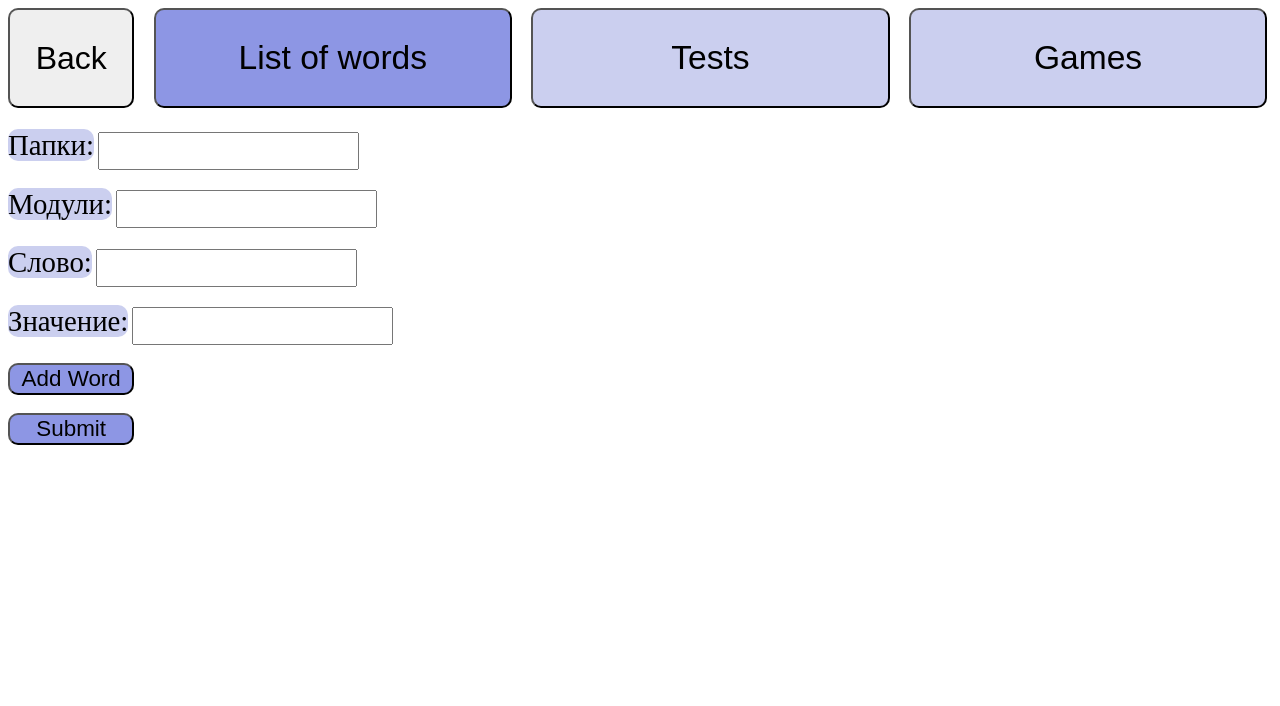
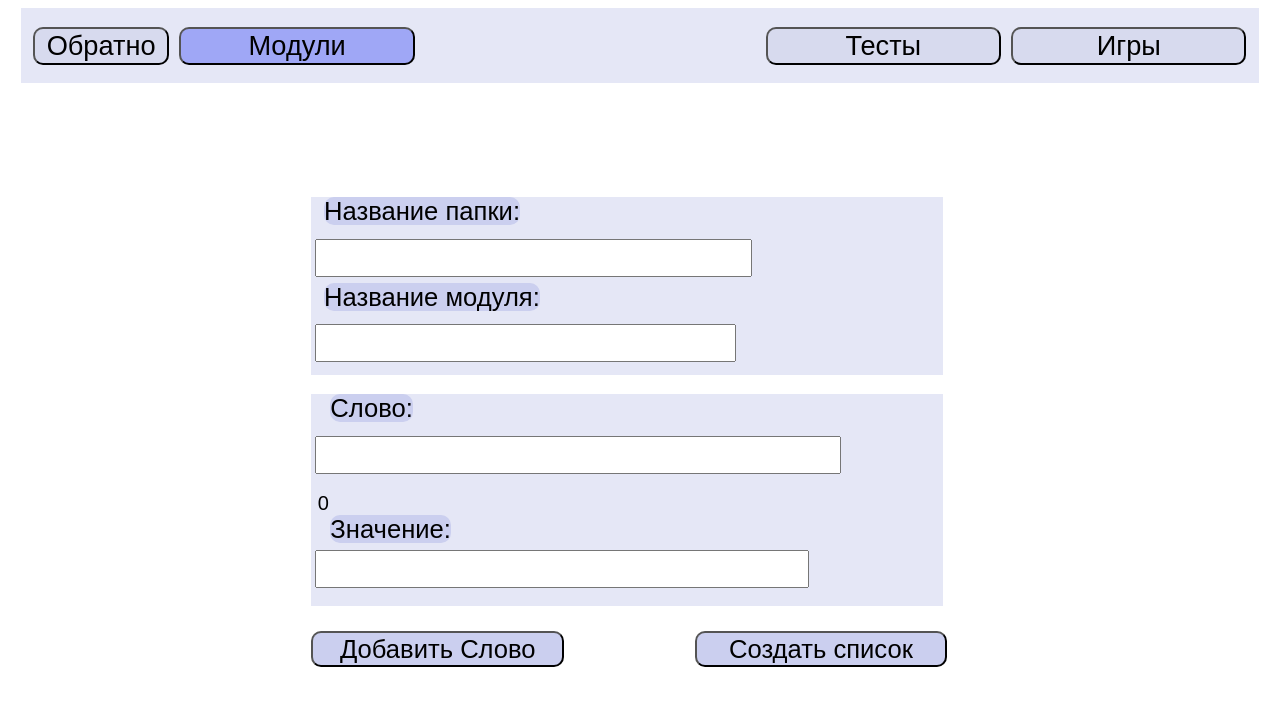
Before and after one commit to Am1rTl/Duckly, a Flask app: page /add_words in a window 1280 px wide. Shown: the top 706 px of the page. Run offline with Flask 3, Linux system fonts and the light colour scheme.

Commit message:
edit words

```diff
--- a/templates/add_words.html
+++ b/templates/add_words.html
@@ -4,87 +4,101 @@
     <title>Add words</title>
     <style type="text/css">
       .back {
-        border-radius: 10%;
-        height: 100px;
-        width: 10%;
+        height: 71%;
+        width: 11%;
         text-align: center;
-        font-size: 200%;
+        font-size: 170%;
         border-radius: 10px;
+        background-color: #d7daee;
+        font-style: Arial;
+        font-family: sans-serif;
       }
       .top_menu {
-        height: 100px;
-        width: 28%;
-        font-size: 210%;
-        background-color: #CBCFEF;
-        position: absolute;
+        margin-top: 1.5%;
+        height: 71%;
+        width: 19%;
+        font-size: 170%;
+        background-color: #d7daee;
         border-radius: 10px;
+        font-style: Arial;
+        font-family: sans-serif;
       }
       .beforeFields1 {
-/*        position:absolute;*/
-/*        top: 54%;*/
+        margin-top: 3%;
         height: 36px;
-        width: 10%;
-        font-size: 180%;
-        left: 20%;
+        width: 30%;
+        font-size: 160%;
+        margin-left: 21%;
         background-color: #CBCFEF;
         border-radius: 10px;
-      }
-      .slova {
-/*        position:absolute;*/
-/*        top: 54%;*/
-        height: 36px;
-        width: 10%;
-        font-size: 180%;
-        left: 20%;
-        background-color: #CBCFEF;
-        border-radius: 10px;
+        text-align: center;
+        font-style: Arial;
+        font-family: sans-serif;
+        text-align: center;
       }
       .field1 {
-/*        top: 54%;*/
-/*        position:absolute;*/
-        left:30.5%;
+        margin-top: 3%;
+        margin-left:30.5%;
+        font-size: 160%;
         height: 32px;
-        width: 20%;
+        width: 40%;
+        font-style: Arial;
+        font-family: sans-serif;
+        text-align: center;
+
       }
-      .unitstext {
-        font-size: 160%;
-/*        position:absolute;*/
-        left:30.5%;
-/*        top:42%;*/
-        height: 36px;
-        width: 8%;
-      }
-
 
     </style>
   </head>
   <body>
-    <button id="back" class="back" style="right: 80%;">
-      Back
-    </button>
-    <button id="words" class="top_menu" style="background-color: #8d96e4; right: 60%;">
-      List of words
-    </button>
-    <button id="tests" class="top_menu" style="right: 30.5%;">
-      Tests
-    </button>
-    <button id="games" class="top_menu" style="right: 1%;">
-      Games
-    </button>
+    <div style="margin-left:1%; width: 98%; height: 12%; background-color: #e5e7f6;">
+    <button id="back" class="back" style="margin-left: 1%;">
+        Обратно
+      </button>
+
+    <button id="words" class="top_menu" style="background-color: #9fa7f6; margin-left: 0.5%; margin-bottom: 1.5%">
+        Модули
+      </button>
+
+    <button id="tests" style="margin-left: 28%;" class="top_menu">
+        Тесты
+      </button>
+
+    <button id="games" class="top_menu" style="margin-left: 0.5%;">
+        Игры
+      </button>
+    </div>
+
+
     <h1></h1>
     <form class="add_word" method="POST" action="">
-      <label class="slova" for="classSelect">Папки:</label>
-      <input class="field1" type="text" id="classSelect" name="classSelect"><br><br>
-      <label class="slova" for="unitSelect">Модули:</label>
-      <input class="field1" type="text" id="unitSelect" name="unitSelect"><br><br>
+      <div>
+      <div style="margin-left: 24%; margin-top: 9%; width: 50%; height: 30%; background-color: #e5e7f6;">
+
+      <div>
+        <label class="beforeFields1" style="margin-top: 2%; margin-left: 2%; height: 20%; margin-bottom: 1%;" for="classSelect">Название папки:</label>
+        <input class="field1" style="margin-top: 2%; margin-left: 0.5%; width: 68%; margin-bottom: 1%;" type="text" id="classSelect" name="classSelect">
+      </div>
+      <div>
+        <label class="beforeFields1" style="margin-top: 2%; margin-left: 2%; margin-bottom: 2%;" for="unitSelect">Название модуля:</label>
+        <input class="field1" style="margin-top: 2%; margin-left: 0.5%; width: 65.4%; margin-bottom: 2%;" type="text" id="unitSelect" name="unitSelect">
+      </div>
+      </div>
       <div id="wordFields">
-        <label class="slova" for="word0">Слово:</label>
-        <input class="field1" type="text" id="word0" name="word0"><br><br>
-        <label class="slova" style="left: 53%;" for="perevod0">Значение:</label>
-        <input class="field1" style="left: 63.5%;" type="text" id="perevod0" name="perevod'0'"><br><br>
+
+        <div style="margin-left:24%; margin-top: 1.5%; width: 50%; height: 30%; background-color: #e5e7f6;">
+
+          <label class="beforeFields1" style="margin-left: 3%; margin-top: 2%;" for="word0">Слово:</label>
+          <input class="field1" style="margin-left: 0.5%; margin-top: 2%; width: 82%;" type="text" id="word0" name="word0"><br><br>
+
+        <div style="font-style: Arial; font-family: sans-serif; font-size: 125%; margin-top: 0%; margin-left: 1%;" >0 </div>
+
+          <label class="beforeFields1" style="margin-left: 3%; margin-top: 1%;" for="perevod0">Значение:</label>
+          <input class="field1" style="margin-left: 0.5%; margin-top: 1%; width: 77%;" type="text" id="perevod0" name="perevod0"><br><br>
+        </div>
       </div>
-      <button type="button" style="left: 20%; font-size: 140%; top: 60%; width: 10%; background-color: #8d96e4; border-radius: 10px;" onclick="addWordField()">Add Word</button><br><br>
-      <input type="submit"  style="left: 20%; font-size: 140%; top: 66%; width: 10%; background-color: #8d96e4; border-radius: 10px;" value="Submit">
+      <button class="beforeFields1" style="margin-left: 24%; margin-top: 2%; width:20%;" type="button" onclick="addWordField()">Добавить Слово</button>
+      <input class="beforeFields1" style="margin-left: 10%; margin-top: 2%; width:20%;" type="submit" value="Создать список"></input>
     </form>
   </body>
   <script type="text/javascript">
@@ -106,13 +120,17 @@
       var newWordField = document.createElement("div");
       var counter = document.querySelectorAll("div.word-field").length + 1; // Get the number of existing word fields
       newWordField.className = "word-field"; // Assign a class name for styling purposes
+      newWordField.innerHTML =
+        '<div style="margin-left:24%; margin-top:1%; width: 50%; height: 30%; background-color: #e5e7f6;">' +
 
-      newWordField.innerHTML =
-        '<label class="slova" for="word' + counter + '">Слово:</label>' +
-        '<input class="field1" type="text" id="word' + counter + '" name="word' + counter + '"><br><br>' +
-        '<label class="slova" style="left: 53%;" for="perevod' + counter + '">Значение:</label>' +
-        '<input class="field1" style="left: 63.5%;" type="text" id="perevod' + counter + '" name="perevod' + counter + '"><br><br>';
+        '<label class="beforeFields1" style="margin-left: 3%;" for="word' + counter + '">Слово:</label>' +
+        '<input class="field1" style="margin-left: 0.5%; width: 82%;" type="text" id="word' + counter + '" name="word' + counter + '"><br><br>' +
 
+        '<div style="font-style: Arial; font-family: sans-serif; font-size: 125%; margin-top: 0%; margin-left: 1%;" >'+counter+'</div>' +
+
+        '<label class="beforeFields1" style="margin-left: 3%;" for="perevod' + counter + '">Значение:</label>' +
+        '<input class="field1" style="margin-left: 0.5%; width: 77%;" type="text" id="perevod' + counter + '" name="perevod' + counter + '"><br><br>';
+        '</div>'
       wordFieldsDiv.appendChild(newWordField);
     }
   </script>
```
Also changed, not shown: app.db, 1 other file.
